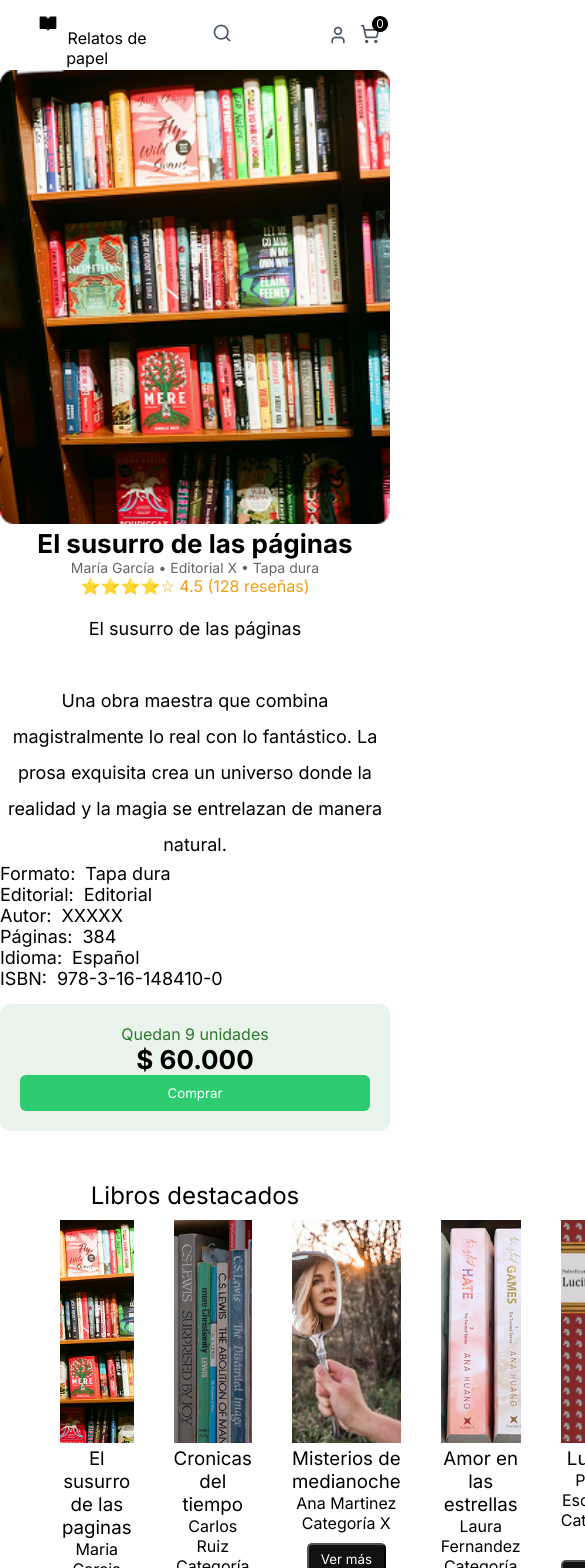
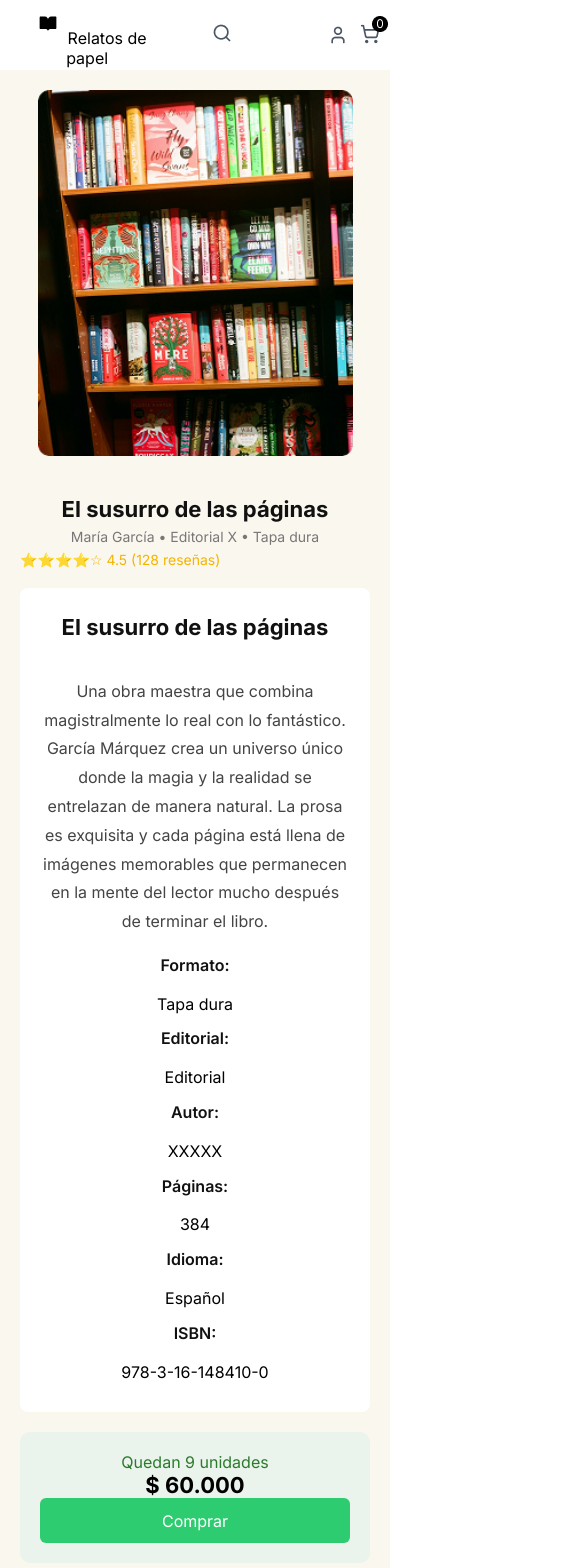
Before and after one commit to richardunir/relatosdepapel, a React (Vite) app: page /viewbook in a window 390 px wide. Shown: the top 1568 px of the page, 585 px wide, since content can reach past the window. Built offline with nearby package versions, Linux system fonts and the light colour scheme.

Commit message:
vista de libro actualizada

```diff
--- a/src/pages/viewbook.jsx
+++ b/src/pages/viewbook.jsx
@@ -35,10 +35,12 @@ export function DetalleLibroSection() {
 
                 <div className="book-detail__description-box">
                     <p className="book-detail__description">
-                        El susurro de las páginas <br /><br />
-                        Una obra maestra que combina magistralmente lo real con lo
-                        fantástico. La prosa exquisita crea un universo donde la
-                        realidad y la magia se entrelazan de manera natural.
+                        <p><h1 className="book-detail__title">El susurro de las páginas </h1></p>
+                        <br />
+                        Una obra maestra que combina magistralmente lo real con lo fantástico.
+                        García Márquez crea un universo único donde la magia y la realidad se entrelazan de manera natural.
+                        La prosa es exquisita y cada página está llena de imágenes memorables que permanecen en la mente del
+                        lector mucho después de terminar el libro.
                     </p>
 
                     <ul className="book-detail__specs">
@@ -87,7 +89,7 @@ export function LibrosDestacadosSection() {
     return (
         <section className="featured-books">
             <h2 className="featured-books__title">Libros destacados</h2>
-
+                <br />
             <div className="featured-books__grid">
                 {libros.map((libro, index) => (
                     <article key={index} className="featured-books__card">
--- a/src/styles/styleviewbook.css
+++ b/src/styles/styleviewbook.css
@@ -1,52 +1,92 @@
 /* ================= DETALLE LIBRO ================= */
-.detalle-libro {
+.book-detail {
     display: grid;
     grid-template-columns: 50% 1fr;
-    gap: 50px;
-    padding: 50px;
+    gap: 60px;
+    padding: 60px;
     background: #faf7ef;
+    align-items: flex-start;
+}
+
+/* ================= IMAGEN ================= */
+.book-detail__image {
+    width: 95%;
 }
 
 .book-detail__image img {
     width: 100%;
+    height: auto;
+    border-radius: 10px;
+    display: block;
+}
+
+/* ================= INFO ================= */
+.book-detail__info {
+    display: flex;
+    flex-direction: column;
+    gap: 20px;
+    max-width: 620px;
+}
+
+/* HEADER */
+.book-detail__header {
+    display: flex;
+    flex-direction: column;
+    text-align: left;
+    gap: 6px;
+}
+
+.book-detail__title {
+    font-size: 30px;
+    font-weight: 700;
+    color: #111;
+}
+
+.book-detail__author {
+    font-size: 18px;
+    color: #777;
+}
+
+.book-detail__rating {
+    font-size: 18px;
+    text-align: left;
+    color: #f4b400;
+}
+
+/* ================= DESCRIPTION ================= */
+.book-detail__description-box {
+    background: #fff;
+    padding: 20px;
     border-radius: 8px;
 }
 
-.book-detail__info {
-    display: flex;
-    flex-direction: column;
-    gap: 15px;
+.book-detail__description {
+    text-align: left;
+    font-size: 20px;
+    line-height: 1.8;
+    color: #444;
 }
 
-.book-detail__title {
-    font-size: 26px;
-    font-weight: bold;
-}
-
-.book-detail__author {
-    font-size: 14px;
-    color: #666;
-}
-
-.book-detail__rating {
-    color: #f39c12;
-}
-
-/* ================= DESCRIPTION ================= */
-.book-detail__description {
-    font-size: 18px;
-    line-height: 2;
-}
-
+/* ================= SPECS ================= */
 .book-detail__specs {
     list-style: none;
     padding: 0;
-    font-size: 18px;
+    margin-top: 15px;
+    line-height: 1.8;
+    font-size: 20px;
 }
 
 .book-detail__spec {
-    display: flex;
+    display: grid;
+    grid-template-columns: 140px 1fr;
     gap: 10px;
+    margin-bottom: 6px;
+    text-align: left;
+}
+
+.book-detail__spec strong {
+    font-weight: 600;
+    color: #111;
 }
 
 /* ================= PURCHASE ================= */
@@ -54,6 +94,7 @@
     background: #eaf3ec;
     padding: 20px;
     border-radius: 10px;
+    text-align: left;
 }
 
 .purchase-box__stock {
@@ -61,12 +102,13 @@
 }
 
 .purchase-box__price {
-    font-size: 26px;
+    font-size: 30px;
     font-weight: bold;
 }
 
 .purchase-box__button {
     width: 100%;
+    height: 50px;
     padding: 10px;
     background: #2ecc71;
     color: #fff;
@@ -107,3 +149,105 @@
     border-radius: 5px;
     cursor: pointer;
 }
+
+/* ================= LAPTOP ================= */
+@media (max-width: 1024px) {
+    .book-detail {
+        grid-template-columns: 45% 1fr;
+        gap: 40px;
+        padding: 40px;
+    }
+
+    .book-detail__title {
+        font-size: 26px;
+    }
+
+    .book-detail__description {
+        font-size: 18px;
+    }
+
+    .book-detail__specs {
+        font-size: 18px;
+    }
+
+    .purchase-box__price {
+        font-size: 26px;
+    }
+
+    .featured-books__grid {
+        grid-template-columns: repeat(4, 1fr);
+    }
+}
+
+/* ================= TABLET ================= */
+@media (max-width: 768px) {
+    .book-detail {
+        grid-template-columns: 1fr;
+        padding: 30px;
+    }
+
+    .book-detail__image {
+        width: 70%;
+        margin: 0 auto;
+    }
+
+    .book-detail__header,
+    .book-detail__description,
+    .purchase-box {
+        text-align: center;
+    }
+
+    .book-detail__spec {
+        grid-template-columns: 1fr;
+        text-align: center;
+    }
+
+    .purchase-box__button {
+        height: 48px;
+    }
+
+    .featured-books__grid {
+        grid-template-columns: repeat(3, 1fr);
+    }
+}
+
+/* ================= MOBILE ================= */
+@media (max-width: 480px) {
+    .book-detail {
+        padding: 20px;
+    }
+
+    .book-detail__image {
+        width: 90%;
+    }
+
+    .book-detail__title {
+        font-size: 22px;
+    }
+
+    .book-detail__author,
+    .book-detail__rating {
+        font-size: 14px;
+    }
+
+    .book-detail__description {
+        font-size: 16px;
+    }
+
+    .book-detail__specs {
+        font-size: 16px;
+    }
+
+    .purchase-box__price {
+        font-size: 22px;
+    }
+
+    .purchase-box__button {
+        height: 45px;
+        font-size: 16px;
+    }
+
+    .featured-books__grid {
+        grid-template-columns: repeat(2, 1fr);
+    }
+}
```
